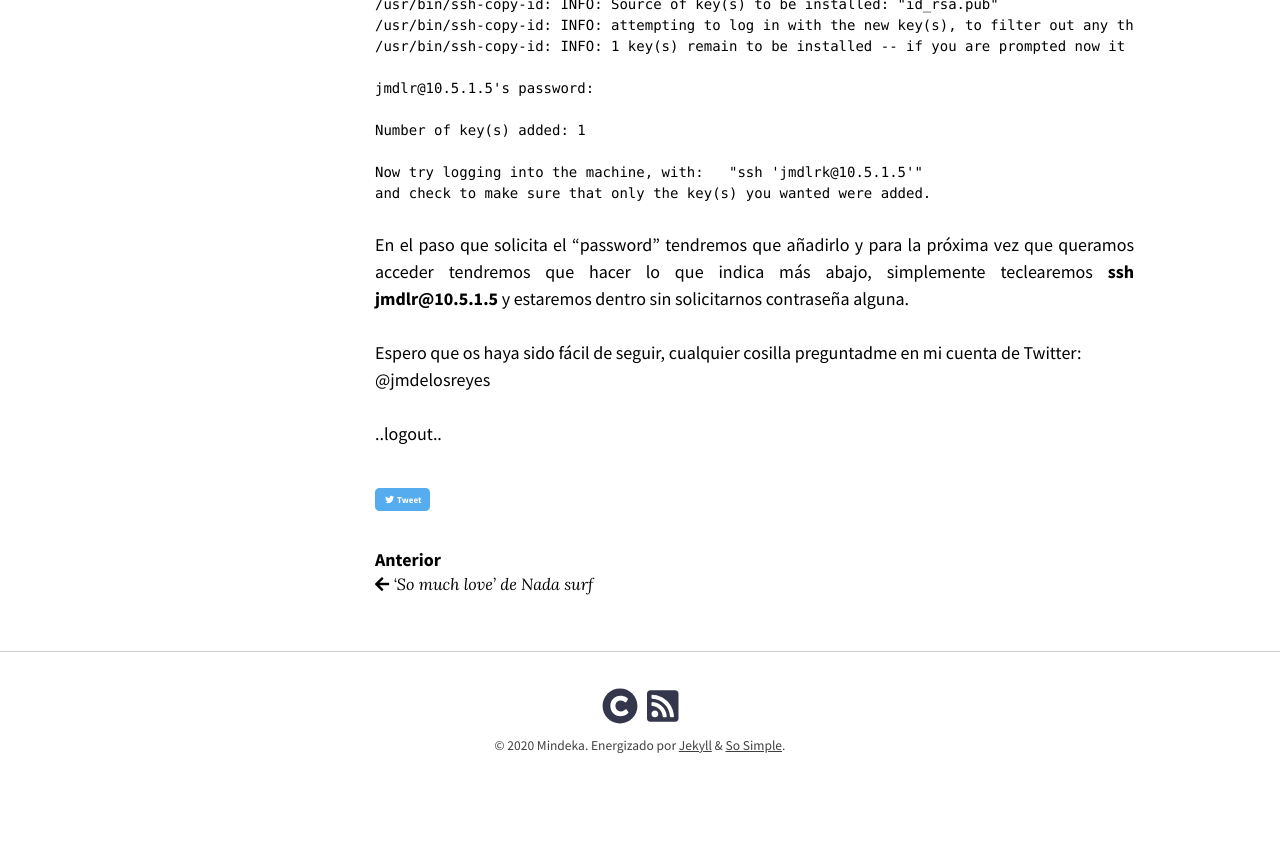
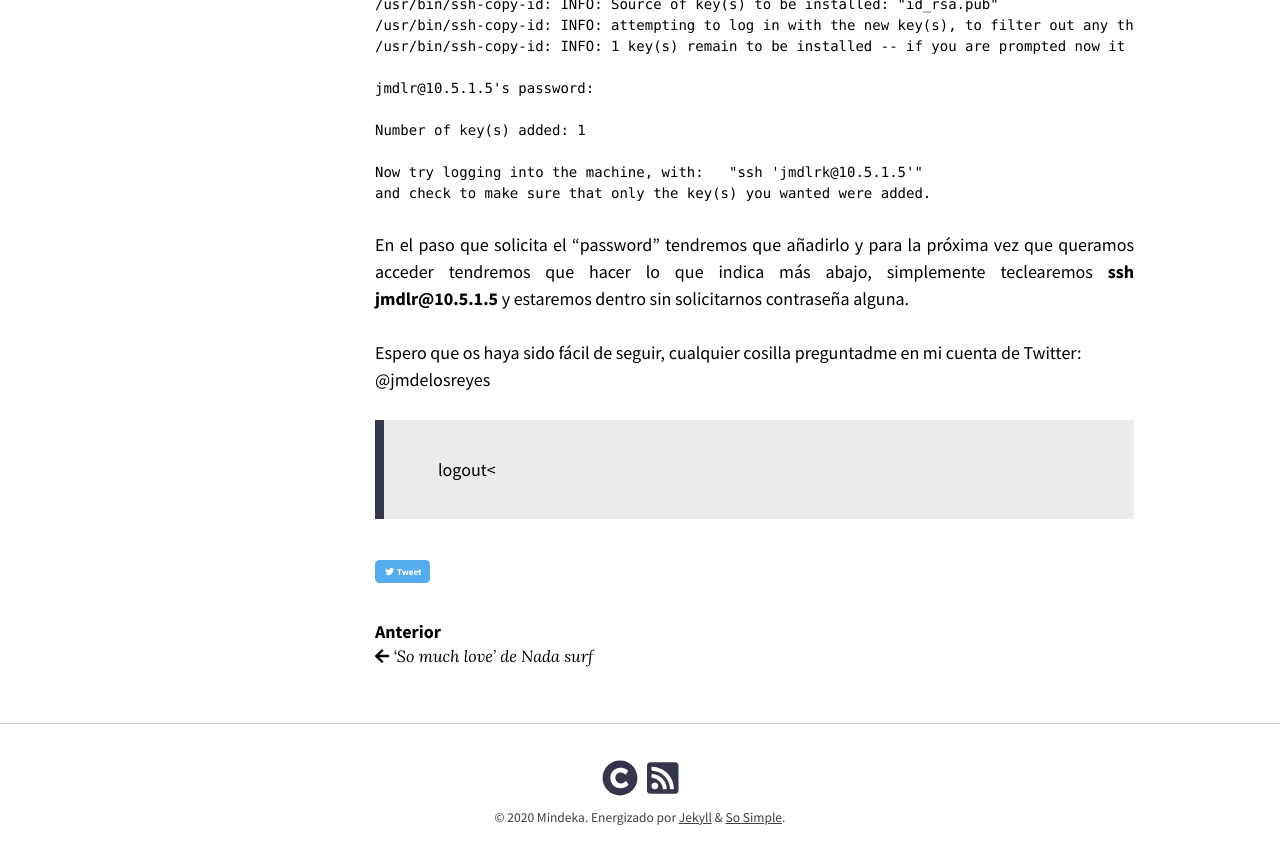
Before and after one commit to gide0n/old-mindeka, a Jekyll site: the page built from _posts/2020-03-30-acceder-por-ssh-con-clave-publica.md, in a window 1280 px wide and 900 px high, scrolled down 3327 px. Shown: the top 864 px of the window. Built offline with Jekyll 4.4.1, drawn with Linux system fonts in a browser that asks for light colours; nearby versions of some CDN libraries; before the commit the page ends 4155 px from its top, so only the background shows below that.

```diff
--- a/_posts/2020-03-30-acceder-por-ssh-con-clave-publica.md
+++ b/_posts/2020-03-30-acceder-por-ssh-con-clave-publica.md
@@ -111,4 +111,4 @@ En el paso que solicita el "password" tendremos que añadirlo y para la próxima
 {: .text-justify}
 Espero que os haya sido fácil de seguir, cualquier cosilla preguntadme en mi cuenta de Twitter: @jmdelosreyes
 
-..logout..
+>logout<
```
